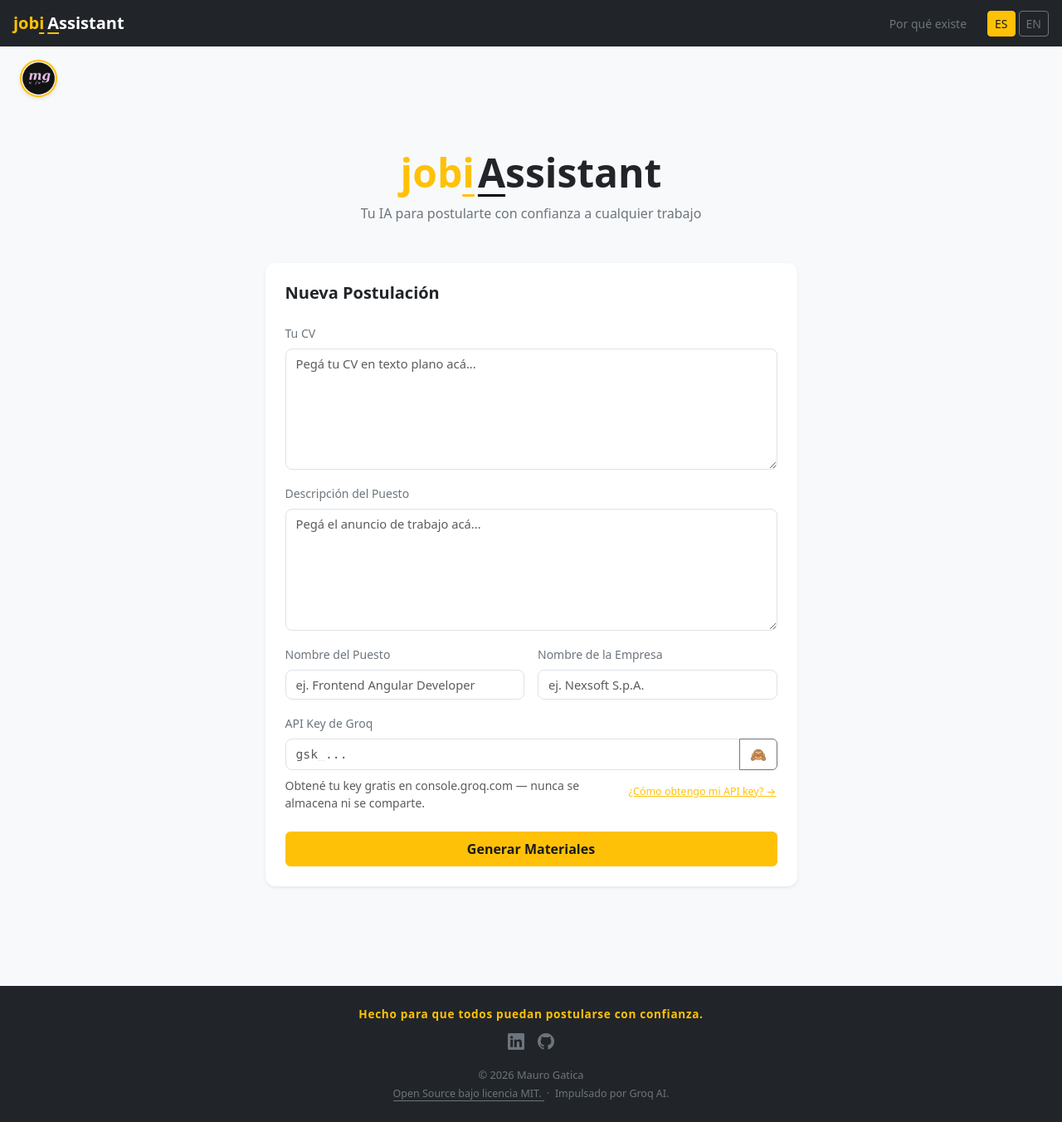
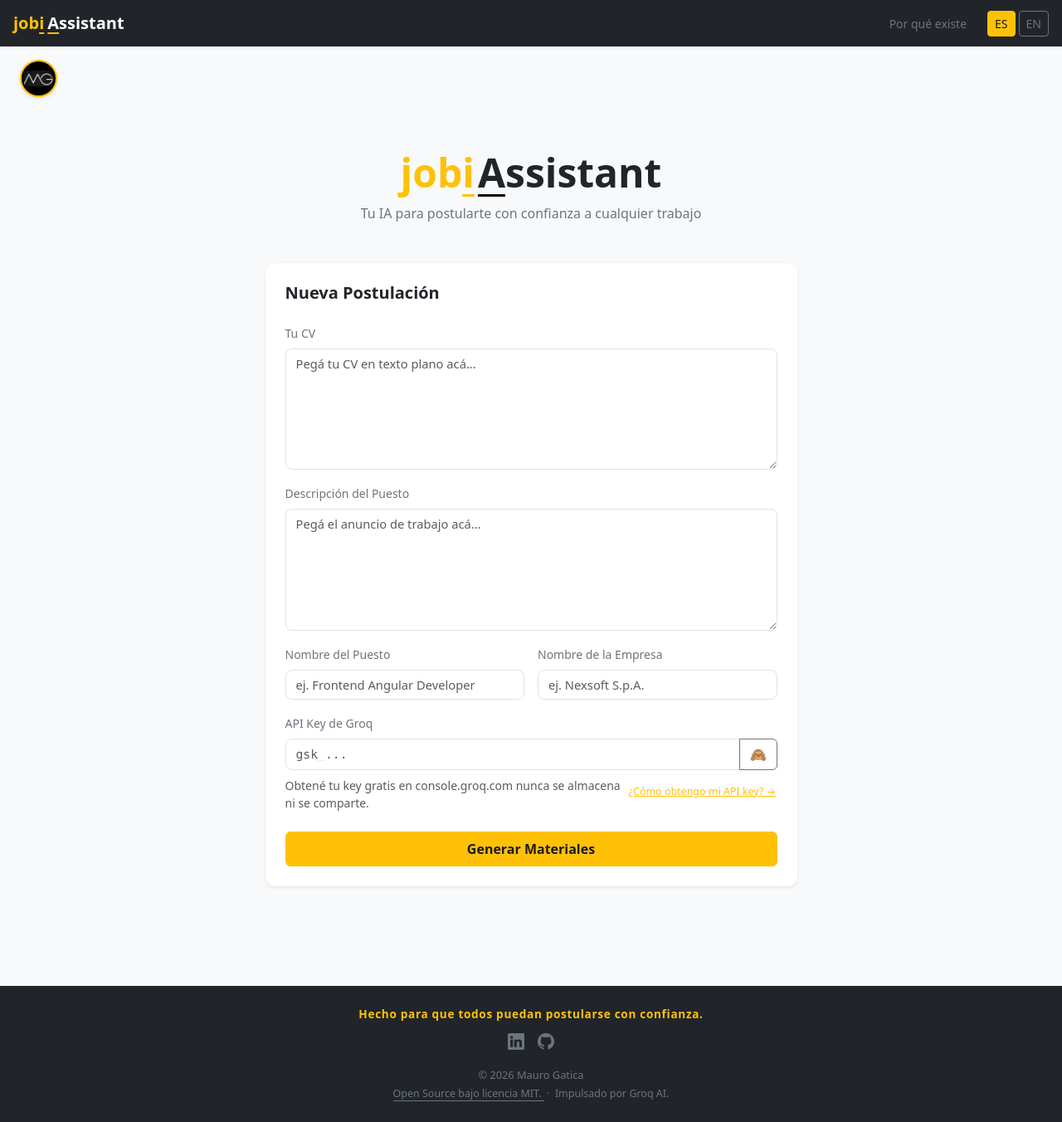
Before and after one commit to Maurog5/JobiAssistant, an Angular app: page / in a window 1280 px wide. Shown: the whole page at 83% size. Built offline with nearby package versions, Linux system fonts and the light colour scheme.

Commit message:
fixes logo

```diff
--- a/src/app/app.component.html
+++ b/src/app/app.component.html
@@ -2,9 +2,9 @@
 
 <div class="container-fluid px-3 px-md-4 mt-3 mb-2">
   <a href="#social-media" style="display: inline-block; text-decoration: none;">
-    <img src="assets/my-logo.png"
+    <img src="assets/logo-profesional.png"
          alt="MG Logo"
-         style="height: 45px; width: 45px; border-radius: 50%; object-fit: cover; border: 2px solid #ffc107; box-shadow: 0 2px 5px rgba(0,0,0,0.1); display: block; cursor: pointer;">
+         style="height: 45px; width: 45px; border-radius: 50%; /* SOLUCIÓN: Cambiar 'cover' por 'contain' */ object-fit: contain; /* Opcional: añade un fondo oscuro para que el texto blanco se lea */ background-color: #000; padding: 2px; /* Mantenemos el resto */ border: 2px solid #ffc107; box-shadow: 0 2px 5px rgba(0,0,0,0.1); display: block; cursor: pointer;">
   </a>
 </div>
 <main class="container py-5">
--- a/src/index.html
+++ b/src/index.html
@@ -7,7 +7,7 @@
 
   <base href="/">
 
-  <link rel="icon" type="image/png" href="assets/my-logo.png">
+  <link rel="icon" type="image/png" href="assets/logo-profesional.png">
   <link rel="stylesheet" href="https://cdn.jsdelivr.net/npm/bootstrap-icons@1.11.3/font/bootstrap-icons.min.css">
 
   <meta name="description" content="Optimiza tu búsqueda de empleo con jobi Assistant. Genera mensajes de LinkedIn, presentaciones y cartas de presentación personalizadas con IA al instante.">
--- a/src/locale/messages.es.json
+++ b/src/locale/messages.es.json
@@ -15,7 +15,7 @@
   "form.company.placeholder": "ej. Nexsoft S.p.A.",
   "form.apikey.label": "API Key de Groq",
   "form.apikey.placeholder": "gsk_...",
-  "form.apikey.help": "Obtené tu key gratis en console.groq.com — nunca se almacena ni se comparte.",
+  "form.apikey.help": "Obtené tu key gratis en console.groq.com nunca se almacena ni se comparte.",
   "form.generate": "Generar Materiales",
   "form.generating": "Generando...",
   "form.regenerate": "Regenerar",
```
Also changed, not shown: src/assets/logo-profesional.png (added), src/assets/my-logo.png (deleted).
